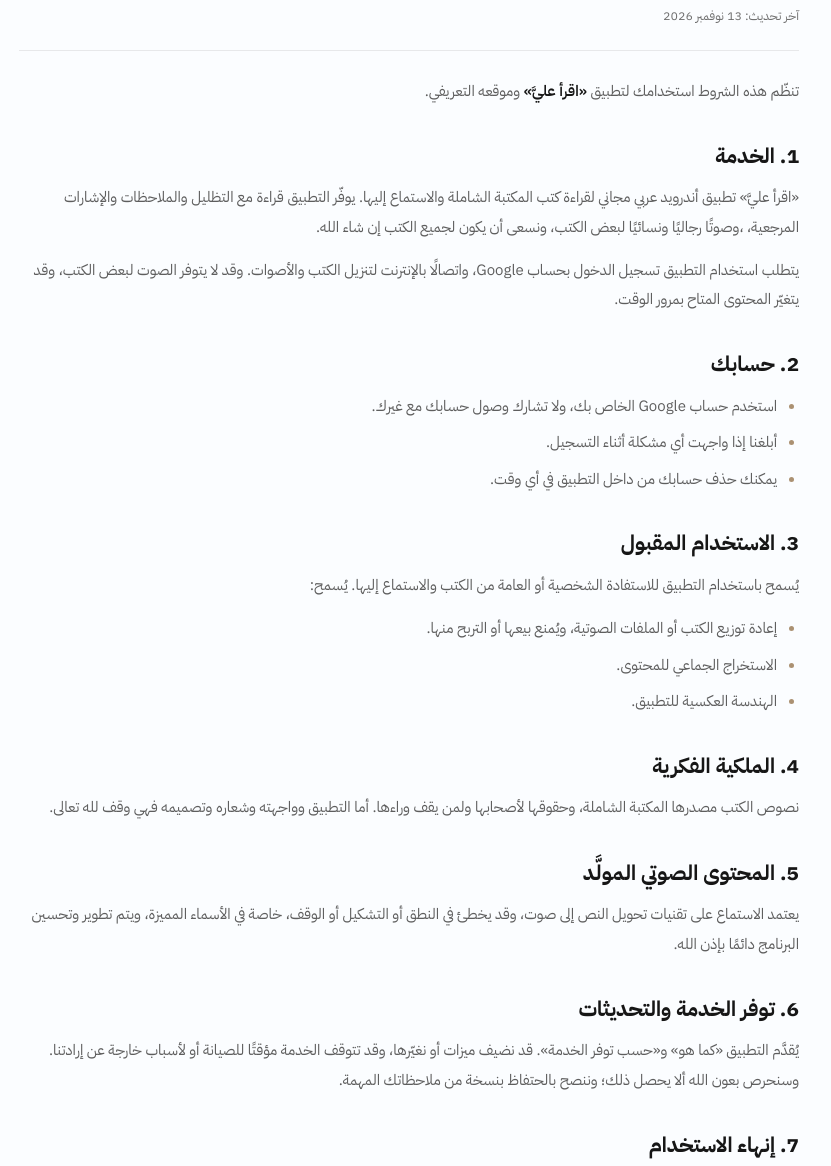
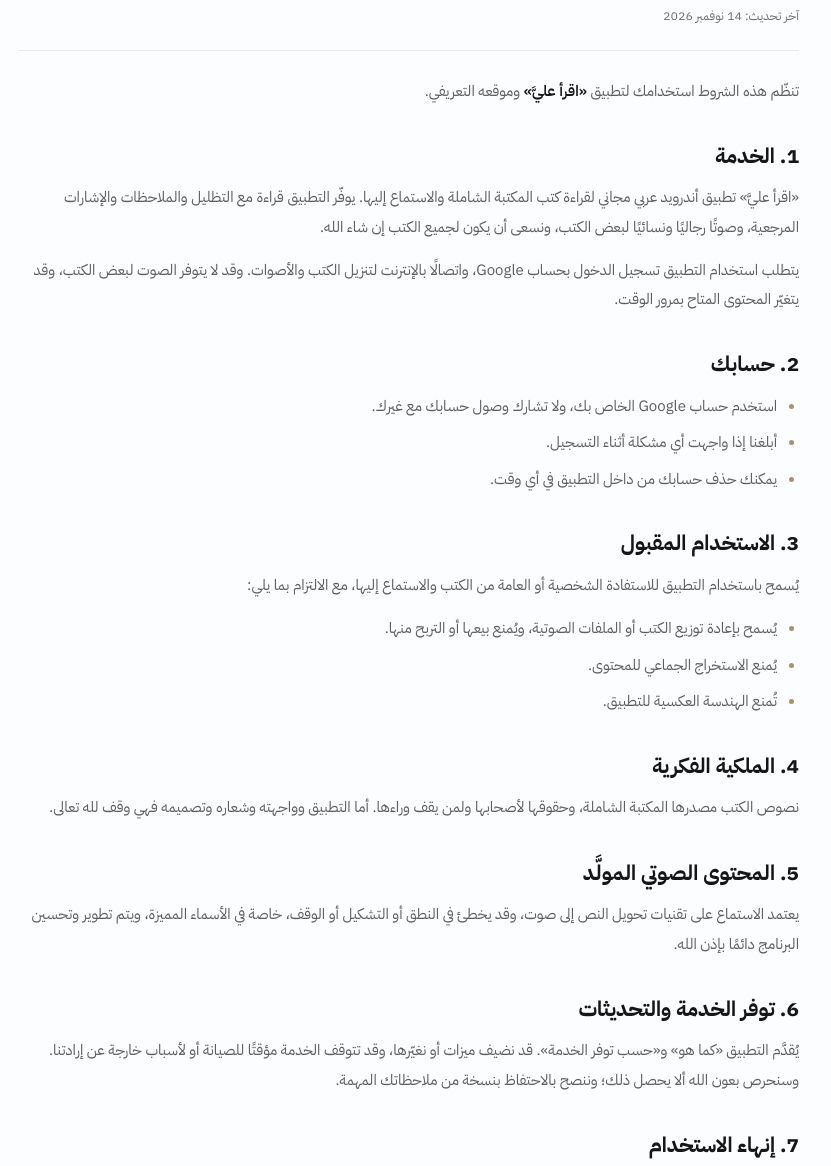
Before and after one commit to ahmed-samir-mdd/iqra-aly, a plain HTML site: page terms.html in a window 1280 px wide. Shown: the part 254-1420 px from the top of the page, without its empty margins (411-1242 px from the left). Drawn offline with Linux system fonts and the light colour scheme.

Commit message:
تطبيق تحديث الشروط: تصحيح إملائي وضبط صياغة الاستخدام المقبول

```diff
--- a/terms.html
+++ b/terms.html
@@ -5,7 +5,7 @@
   <meta name="viewport" content="width=device-width, initial-scale=1">
 
   <title>شروط الاستخدام | اقرأ عليَّ</title>
-  <meta name="description" content="شروط استخدام تطبيق اقرأ عليَّ: الحساب، الاستخدام المقبول، الملكية الفكرية، المحتوى الصوتي المولَّد، وتوفر الخدمة والمسؤولية.">
+  <meta name="description" content="شروط استخدام تطبيق اقرأ عليَّ: الحساب، الاستخدام المقبول، الملكية الفكرية، المحتوى الصوتي المولَّد، وتوفر الخدمة وإنهاء الاستخدام.">
   <meta name="robots" content="index, follow">
   <link rel="canonical" href="https://iqra-aly.asm-mdd.workers.dev/terms">
   <meta name="author" content="اقرأ عليَّ">
@@ -111,7 +111,7 @@
           <div class="legal-head">
             <p class="eyebrow">الشروط</p>
             <h1>شروط الاستخدام</h1>
-            <p class="legal-updated">آخر تحديث: 13 نوفمبر 2026</p>
+            <p class="legal-updated">آخر تحديث: 14 نوفمبر 2026</p>
           </div>
 
           <div class="legal-body">
@@ -124,7 +124,7 @@
             <p>
               «اقرأ عليَّ» تطبيق أندرويد عربي مجاني لقراءة كتب المكتبة الشاملة والاستماع
               إليها. يوفّر التطبيق قراءة مع التظليل والملاحظات والإشارات المرجعية،
-              ،وصوتًا رجاليًا ونسائيًا لبعض الكتب، ونسعى أن يكون لجميع الكتب إن شاء الله.
+              وصوتًا رجاليًا ونسائيًا لبعض الكتب، ونسعى أن يكون لجميع الكتب إن شاء الله.
             </p>
             <p>
               يتطلب استخدام التطبيق تسجيل الدخول بحساب Google، واتصالًا بالإنترنت
@@ -140,11 +140,14 @@
             </ul>
 
             <h2>3. الاستخدام المقبول</h2>
-            <p>يُسمح باستخدام التطبيق للاستفادة الشخصية أو العامة من الكتب والاستماع إليها. يُسمح:</p>
+            <p>
+              يُسمح باستخدام التطبيق للاستفادة الشخصية أو العامة من الكتب والاستماع
+              إليها، مع الالتزام بما يلي:
+            </p>
             <ul>
-              <li>إعادة توزيع الكتب أو الملفات الصوتية، ويُمنع بيعها أو التربح منها.</li>
-              <li>الاستخراج الجماعي للمحتوى.</li>
-              <li>الهندسة العكسية للتطبيق.</li>
+              <li>يُسمح بإعادة توزيع الكتب أو الملفات الصوتية، ويُمنع بيعها أو التربح منها.</li>
+              <li>يُمنع الاستخراج الجماعي للمحتوى.</li>
+              <li>تُمنع الهندسة العكسية للتطبيق.</li>
             </ul>
 
             <h2>4. الملكية الفكرية</h2>
@@ -161,7 +164,9 @@
 
             <h2>6. توفر الخدمة والتحديثات</h2>
             <p>
-              يُقدَّم التطبيق «كما هو» و«حسب توفر الخدمة». قد نضيف ميزات أو نغيّرها، وقد تتوقف الخدمة مؤقتًا للصيانة أو لأسباب خارجة عن إرادتنا. وسنحرص بعون الله ألا يحصل ذلك؛ وننصح بالحتفاظ بنسخة من ملاحظاتك المهمة.
+              يُقدَّم التطبيق «كما هو» و«حسب توفر الخدمة». قد نضيف ميزات أو نغيّرها،
+              وقد تتوقف الخدمة مؤقتًا للصيانة أو لأسباب خارجة عن إرادتنا. وسنحرص بعون
+              الله ألا يحصل ذلك؛ وننصح بالاحتفاظ بنسخة من ملاحظاتك المهمة.
             </p>
 
             <h2>7. إنهاء الاستخدام</h2>
```
